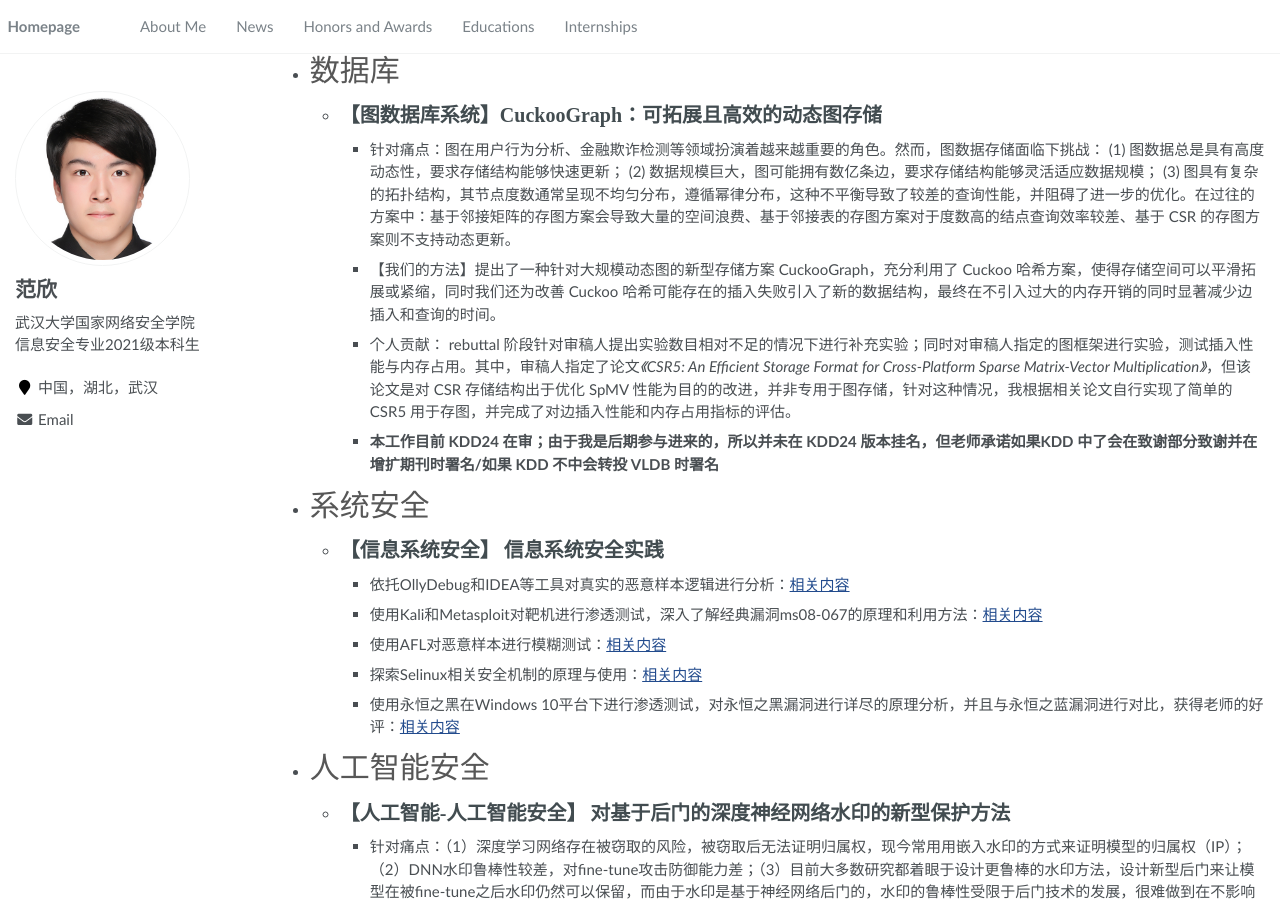
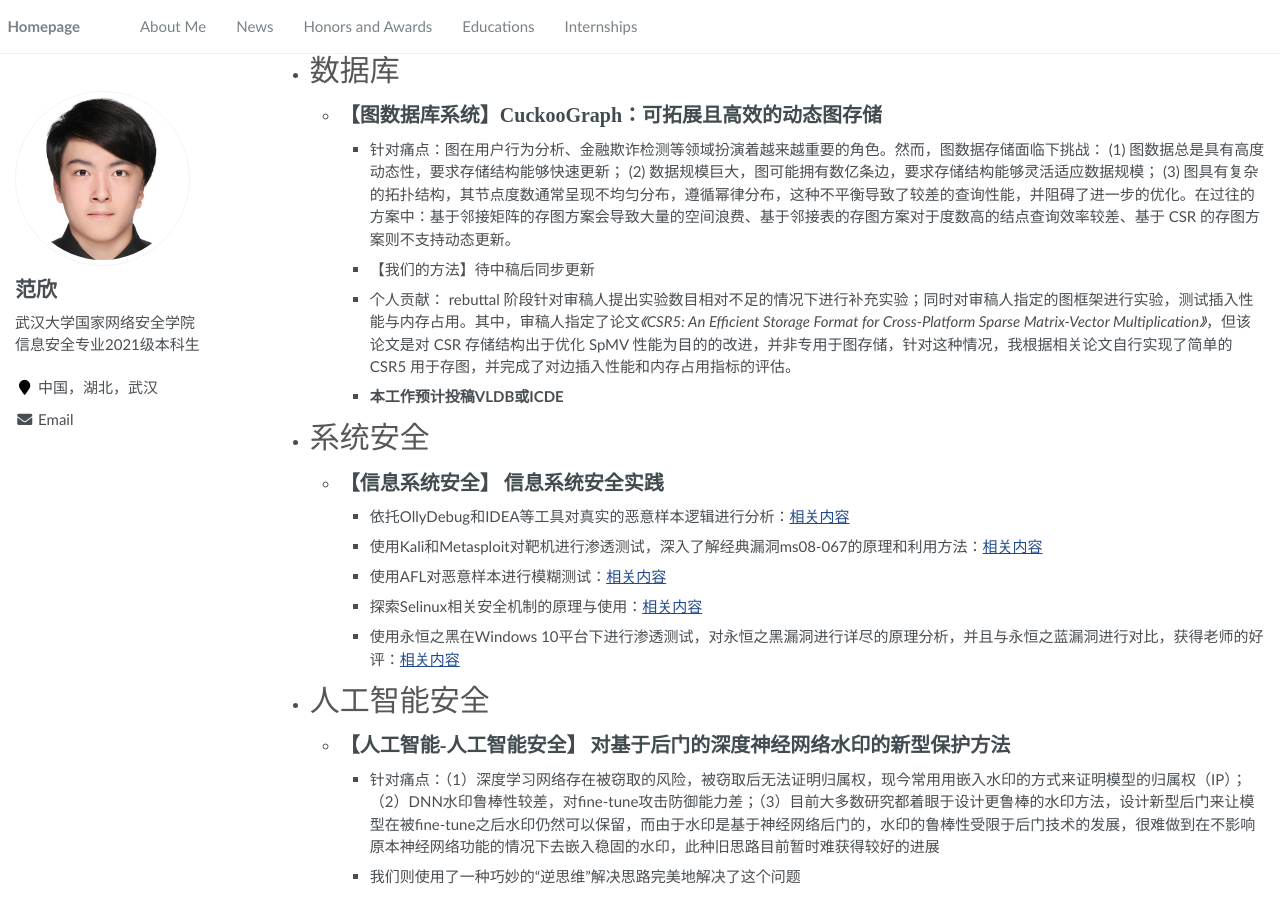
Before and after one commit to fx23333/fx23333.github.io, a Jekyll site: the page built from _pages/about.md, in a window 1280 px wide and 900 px high, scrolled down 2176 px. Built offline with Jekyll 4.4.1, drawn with Linux system fonts in a browser that asks for light colours; some web fonts are replaced.

Commit message:
2024-06-20

```diff
--- a/_pages/about.md
+++ b/_pages/about.md
@@ -64,9 +64,9 @@ redirect_from:
 - <span class="xingkai" style="font-size: 30px;">数据库</span>
   - **<span class="youyuan">【图数据库系统】</span>**<span class="fangsong">CuckooGraph：可拓展且高效的动态图存储</span>
     - 针对痛点：图在用户行为分析、金融欺诈检测等领域扮演着越来越重要的角色。然而，图数据存储面临下挑战： (1) 图数据总是具有高度动态性，要求存储结构能够快速更新； (2) 数据规模巨大，图可能拥有数亿条边，要求存储结构能够灵活适应数据规模； (3) 图具有复杂的拓扑结构，其节点度数通常呈现不均匀分布，遵循幂律分布，这种不平衡导致了较差的查询性能，并阻碍了进一步的优化。在过往的方案中：基于邻接矩阵的存图方案会导致大量的空间浪费、基于邻接表的存图方案对于度数高的结点查询效率较差、基于 CSR 的存图方案则不支持动态更新。
-    - 【我们的方法】提出了一种针对大规模动态图的新型存储方案 CuckooGraph，充分利用了 Cuckoo 哈希方案，使得存储空间可以平滑拓展或紧缩，同时我们还为改善 Cuckoo 哈希可能存在的插入失败引入了新的数据结构，最终在不引入过大的内存开销的同时显著减少边插入和查询的时间。
+    - 【我们的方法】待中稿后同步更新
     - 个人贡献： rebuttal 阶段针对审稿人提出实验数目相对不足的情况下进行补充实验；同时对审稿人指定的图框架进行实验，测试插入性能与内存占用。其中，审稿人指定了论文*《CSR5: An Efficient Storage Format for Cross-Platform Sparse Matrix-Vector Multiplication》*，但该论文是对 CSR 存储结构出于优化 SpMV 性能为目的的改进，并非专用于图存储，针对这种情况，我根据相关论文自行实现了简单的 CSR5 用于存图，并完成了对边插入性能和内存占用指标的评估。
-    - **本工作目前 KDD24 在审；由于我是后期参与进来的，所以并未在 KDD24 版本挂名，但老师承诺如果KDD 中了会在致谢部分致谢并在增扩期刊时署名/如果 KDD 不中会转投 VLDB 时署名**
+    - **本工作预计投稿VLDB或ICDE**
 
 
 
```
